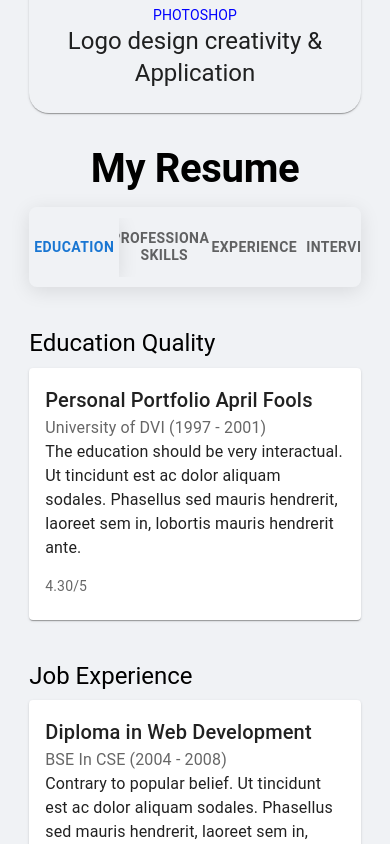
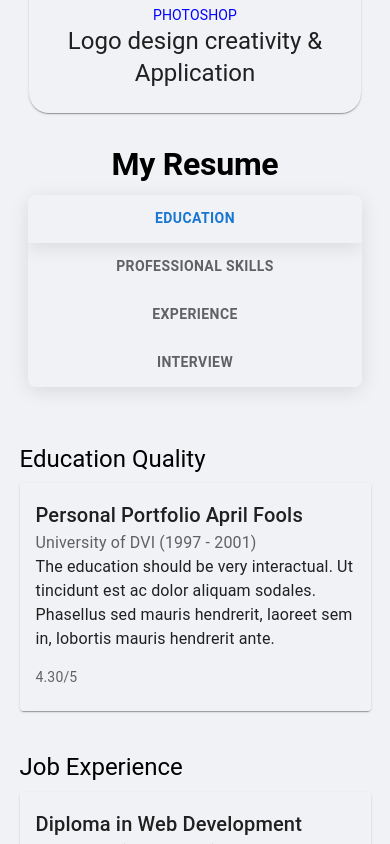
Before and after one commit to DhruvilPadshala/React-Portfolio, a React (Create React App) app: page / in a window 390 px wide. Shown: the part 5500-6344 px from the top of the page. Built offline with nearby package versions, Linux system fonts and the light colour scheme.

Commit message:
Resume moblie responsive

```diff
--- a/src/App.css
+++ b/src/App.css
@@ -261,4 +261,24 @@ a:hover::after {
 
 .card-content {
   padding: 16px;
+  background-color: #f0f2f5;
 }
+@media (max-width: 768px) {
+  .tabs {
+    flex-direction: column;
+    height: auto;
+    align-items: center;
+    width: 95%;
+  }
+  .tab {
+    width: 100%;
+    padding: 16px;
+    box-sizing: border-box;
+    text-align: center;
+  }
+
+  .tab:hover {
+    width: 100%;
+    height: auto;
+  }
+}
--- a/src/Pages/Resume/index.js
+++ b/src/Pages/Resume/index.js
@@ -9,12 +9,14 @@ import {
   Box,
 } from "@mui/material";
 import "../../../src/App.css";
+
 const Resume = () => {
   const [selectedTab, setSelectedTab] = React.useState(0);
 
   const handleTabChange = (event, newValue) => {
     setSelectedTab(newValue);
   };
+
   return (
     <Box
       sx={{
@@ -25,7 +27,7 @@ const Resume = () => {
         alignItems: "center",
         display: "flex",
         flexDirection: "column",
-        width: { xs: "85%", md: "75%" },
+        width: { xs: "90%", md: "75%" },
         margin: "0 auto",
       }}
     >
@@ -36,7 +38,7 @@ const Resume = () => {
         gutterBottom
         align="center"
         sx={{
-          fontSize: { xs: "2.5rem", md: "4rem" },
+          fontSize: { xs: "2rem", md: "3rem" },
           textAlign: "center",
         }}
       >
@@ -47,16 +49,26 @@ const Resume = () => {
         onChange={handleTabChange}
         aria-label="resume tabs"
         className="tabs"
-        TabIndicatorProps={{ style: { display: 'none' } }}  // Remove bottom line indicator
-      >
-        <Tab label="Education"sx={{fontWeight:"bold"}} className={`tab ${selectedTab === 0 ? 'Mui-selected' : ''}`} />
-        <Tab label="Professional Skills"sx={{fontWeight:"bold"}} className={`tab ${selectedTab === 1 ? 'Mui-selected' : ''}`} />
-        <Tab label="Experience"sx={{fontWeight:"bold"}} className={`tab ${selectedTab === 2 ? 'Mui-selected' : ''}`} />
-        <Tab label="Interview" sx={{fontWeight:"bold"}}className={`tab ${selectedTab === 3 ? 'Mui-selected' : ''}`} />
+        TabIndicatorProps={{ style: { display: 'none' } }} // Remove bottom line indicator
+        sx={{
+          mb: 2,
+          flexWrap: 'wrap',
+          '& .MuiTabs-flexContainer': {
+            flexDirection: { xs: 'column', md: 'row' },
+          },
+          '& .MuiTab-root': {
+            textAlign: 'center',
+          },
+        }}      >
+        <Tab label="Education" sx={{ fontWeight: "bold" }} className={`tab ${selectedTab === 0 ? 'Mui-selected' : ''}`} />
+        <Tab label="Professional Skills" sx={{ fontWeight: "bold" }} className={`tab ${selectedTab === 1 ? 'Mui-selected' : ''}`} />
+        <Tab label="Experience" sx={{ fontWeight: "bold" }} className={`tab ${selectedTab === 2 ? 'Mui-selected' : ''}`} />
+        <Tab label="Interview" sx={{ fontWeight: "bold" }} className={`tab ${selectedTab === 3 ? 'Mui-selected' : ''}`} />
       </Tabs>
 
+      <Grid container spacing={3} sx={{ mt: 2 }}>
         {selectedTab === 0 && (
-        <Grid container spacing={3} sx={{ mt: 2 }}>
+          <>
             <Grid item xs={12} md={6}>
               <Typography variant="h5" gutterBottom>
                 Education Quality
@@ -102,14 +114,14 @@ const Resume = () => {
                 </CardContent>
               </Card>
             </Grid>
-        </Grid>
+          </>
         )}
 
         {selectedTab === 1 && (
-            <Grid container spacing={3} sx={{ mt: 2 }}>
+          <>
             <Grid item xs={12} md={6}>
               <Typography variant="h5" gutterBottom>
-                Education Quality
+                Professional Skills
               </Typography>
               <Card className="card">
                 <CardContent className="card-content">
@@ -133,7 +145,7 @@ const Resume = () => {
 
             <Grid item xs={12} md={6}>
               <Typography variant="h5" gutterBottom>
-                Job Experience
+                Professional Experience
               </Typography>
               <Card className="card">
                 <CardContent className="card-content">
@@ -152,14 +164,14 @@ const Resume = () => {
                 </CardContent>
               </Card>
             </Grid>
-          </Grid>
+          </>
         )}
 
         {selectedTab === 2 && (
-            <Grid container spacing={3} sx={{ mt: 2 }}>
+          <>
             <Grid item xs={12} md={6}>
               <Typography variant="h5" gutterBottom>
-                Education Quality
+                Experience
               </Typography>
               <Card className="card">
                 <CardContent className="card-content">
@@ -183,7 +195,7 @@ const Resume = () => {
 
             <Grid item xs={12} md={6}>
               <Typography variant="h5" gutterBottom>
-                Job Experience
+                Previous Projects
               </Typography>
               <Card className="card">
                 <CardContent className="card-content">
@@ -202,13 +214,14 @@ const Resume = () => {
                 </CardContent>
               </Card>
             </Grid>
-          </Grid>
+          </>
         )}
-     { selectedTab === 3 && (
-            <Grid container spacing={3} sx={{ mt: 2 }}>
+
+        {selectedTab === 3 && (
+          <>
             <Grid item xs={12} md={6}>
               <Typography variant="h5" gutterBottom>
-                Education Quality
+                Interview Tips
               </Typography>
               <Card className="card">
                 <CardContent className="card-content">
@@ -232,7 +245,7 @@ const Resume = () => {
 
             <Grid item xs={12} md={6}>
               <Typography variant="h5" gutterBottom>
-                Job Experience
+                Mock Interviews
               </Typography>
               <Card className="card">
                 <CardContent className="card-content">
@@ -251,8 +264,9 @@ const Resume = () => {
                 </CardContent>
               </Card>
             </Grid>
+          </>
+        )}
       </Grid>
-      )}
     </Box>
   );
 };
```
Lines whose indentation alone changed are shown as unchanged.
